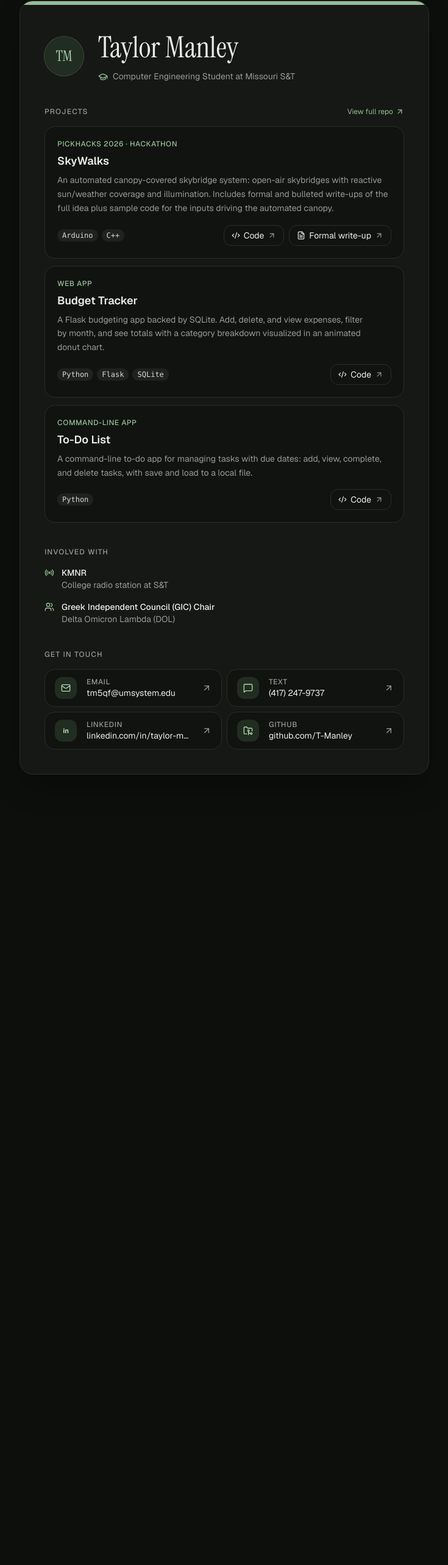
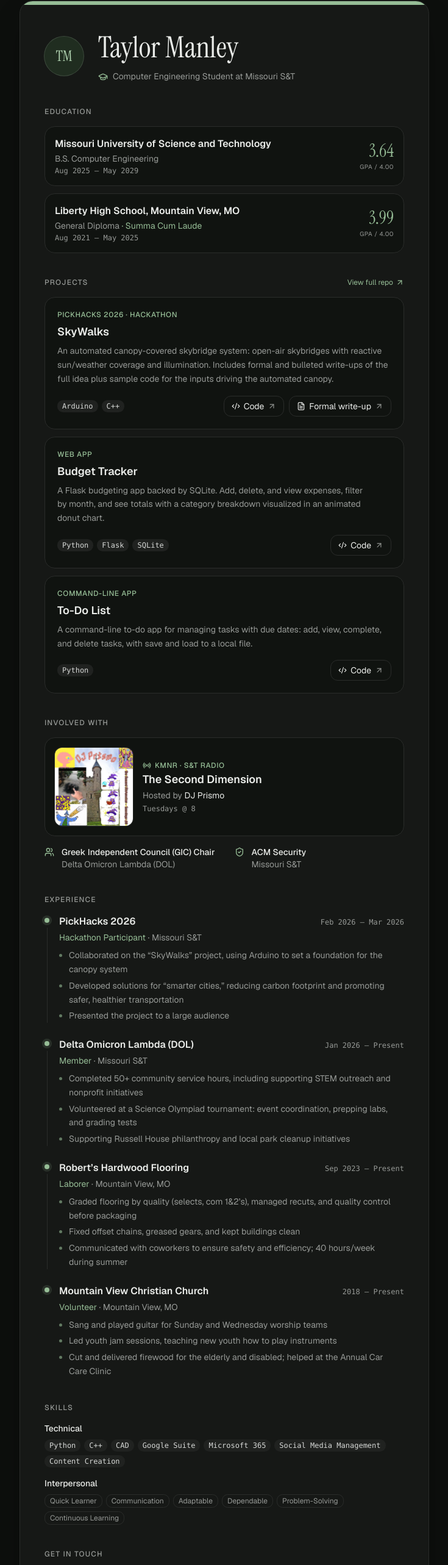
Before and after one commit to T-Manley/Handshake_project, a Next.js app: page / in a window 1280 px wide. Shown: the part 79-2645 px from the top of the page at 61% size, without its empty margins (272-1007 px from the left). Before the commit the page ends 1429 px from the top, so only its background shows below. Built offline with nearby package versions, Linux system fonts and the light colour scheme.

Commit message:
feat: add education, experience, and skills sections
V0-Chat-Id: dB70JI1JSH8

```diff
--- a/app/page.tsx
+++ b/app/page.tsx
@@ -1,7 +1,10 @@
 import { ArrowUpRight, GraduationCap } from 'lucide-react'
 import { ContactLinks } from '@/components/contact-links'
+import { Education } from '@/components/education'
+import { Experience } from '@/components/experience'
 import { Involvement } from '@/components/involvement'
 import { Projects } from '@/components/projects'
+import { Skills } from '@/components/skills'
 
 function SectionHeading({ id, children }: { id: string; children: React.ReactNode }) {
   return (
@@ -48,6 +51,11 @@ export default function Page() {
             <ContactLinks variant="compact" />
           </section>
 
+          <section aria-labelledby="education-heading" className="flex flex-col gap-4">
+            <SectionHeading id="education-heading">Education</SectionHeading>
+            <Education />
+          </section>
+
           <section aria-labelledby="projects-heading" className="flex flex-col gap-4">
             <div className="flex items-center justify-between gap-4">
               <SectionHeading id="projects-heading">Projects</SectionHeading>
@@ -71,6 +79,16 @@ export default function Page() {
             <Involvement />
           </section>
 
+          <section aria-labelledby="experience-heading" className="flex flex-col gap-4">
+            <SectionHeading id="experience-heading">Experience</SectionHeading>
+            <Experience />
+          </section>
+
+          <section aria-labelledby="skills-heading" className="flex flex-col gap-4">
+            <SectionHeading id="skills-heading">Skills</SectionHeading>
+            <Skills />
+          </section>
+
           <section aria-labelledby="contact-heading" className="hidden flex-col gap-4 sm:flex">
             <SectionHeading id="contact-heading">Get in touch</SectionHeading>
             <ContactLinks />
--- /dev/null
+++ b/components/education.tsx
@@ -0,0 +1,47 @@
+const schools = [
+  {
+    school: 'Missouri University of Science and Technology',
+    shortSchool: 'Missouri S&T',
+    degree: 'B.S. Computer Engineering',
+    dates: 'Aug 2025 – May 2029',
+    gpa: '3.64',
+    note: null as string | null,
+  },
+  {
+    school: 'Liberty High School, Mountain View, MO',
+    shortSchool: 'Liberty High School',
+    degree: 'General Diploma',
+    dates: 'Aug 2021 – May 2025',
+    gpa: '3.99',
+    note: 'Summa Cum Laude',
+  },
+]
+
+export function Education() {
+  return (
+    <ul className="flex flex-col gap-3">
+      {schools.map((s) => (
+        <li
+          key={s.school}
+          className="flex items-center justify-between gap-4 rounded-xl border border-border bg-background/60 p-4"
+        >
+          <div className="flex min-w-0 flex-col gap-0.5">
+            <h3 className="text-sm font-semibold text-foreground sm:text-base">
+              <span className="sm:hidden">{s.shortSchool}</span>
+              <span className="hidden sm:inline">{s.school}</span>
+            </h3>
+            <p className="text-sm text-muted-foreground">
+              {s.degree}
+              {s.note && <span className="text-primary"> &middot; {s.note}</span>}
+            </p>
+            <p className="font-mono text-[11px] text-muted-foreground sm:text-xs">{s.dates}</p>
+          </div>
+          <div className="flex shrink-0 flex-col items-end">
+            <span className="font-serif text-2xl leading-none text-primary sm:text-3xl">{s.gpa}</span>
+            <span className="mt-1 text-[10px] uppercase tracking-wider text-muted-foreground">GPA / 4.00</span>
+          </div>
+        </li>
+      ))}
+    </ul>
+  )
+}
--- /dev/null
+++ b/components/experience.tsx
@@ -0,0 +1,92 @@
+type Role = {
+  role: string
+  org: string
+  location: string
+  dates: string
+  summary: string
+  bullets: string[]
+}
+
+const roles: Role[] = [
+  {
+    role: 'Hackathon Participant',
+    org: 'PickHacks 2026',
+    location: 'Missouri S&T',
+    dates: 'Feb 2026 – Mar 2026',
+    summary: 'Built the Arduino foundation for the SkyWalks canopy system.',
+    bullets: [
+      'Collaborated on the “SkyWalks” project, using Arduino to set a foundation for the canopy system',
+      'Developed solutions for “smarter cities,” reducing carbon footprint and promoting safer, healthier transportation',
+      'Presented the project to a large audience',
+    ],
+  },
+  {
+    role: 'Member',
+    org: 'Delta Omicron Lambda (DOL)',
+    location: 'Missouri S&T',
+    dates: 'Jan 2026 – Present',
+    summary: '50+ community service hours, including STEM outreach.',
+    bullets: [
+      'Completed 50+ community service hours, including supporting STEM outreach and nonprofit initiatives',
+      'Volunteered at a Science Olympiad tournament: event coordination, prepping labs, and grading tests',
+      'Supporting Russell House philanthropy and local park cleanup initiatives',
+    ],
+  },
+  {
+    role: 'Laborer',
+    org: 'Robert’s Hardwood Flooring',
+    location: 'Mountain View, MO',
+    dates: 'Sep 2023 – Present',
+    summary: 'Quality control and grading on the production floor.',
+    bullets: [
+      'Graded flooring by quality (selects, com 1&2’s), managed recuts, and quality control before packaging',
+      'Fixed offset chains, greased gears, and kept buildings clean',
+      'Communicated with coworkers to ensure safety and efficiency; 40 hours/week during summer',
+    ],
+  },
+  {
+    role: 'Volunteer',
+    org: 'Mountain View Christian Church',
+    location: 'Mountain View, MO',
+    dates: '2018 – Present',
+    summary: 'Worship team musician and youth jam session leader.',
+    bullets: [
+      'Sang and played guitar for Sunday and Wednesday worship teams',
+      'Led youth jam sessions, teaching new youth how to play instruments',
+      'Cut and delivered firewood for the elderly and disabled; helped at the Annual Car Care Clinic',
+    ],
+  },
+]
+
+export function Experience() {
+  return (
+    <ol className="flex flex-col">
+      {roles.map((r, i) => (
+        <li key={r.org} className="relative flex gap-4 pb-6 last:pb-0">
+          <div className="flex flex-col items-center" aria-hidden="true">
+            <span className="mt-1.5 size-2 shrink-0 rounded-full bg-primary ring-4 ring-primary/15" />
+            {i < roles.length - 1 && <span className="mt-2 w-px flex-1 bg-border" />}
+          </div>
+          <div className="flex min-w-0 flex-1 flex-col gap-1">
+            <div className="flex flex-col gap-0.5 sm:flex-row sm:items-baseline sm:justify-between sm:gap-4">
+              <h3 className="text-sm font-semibold text-foreground sm:text-base">{r.org}</h3>
+              <span className="shrink-0 font-mono text-[11px] text-muted-foreground sm:text-xs">{r.dates}</span>
+            </div>
+            <p className="text-sm text-primary">
+              {r.role}
+              <span className="hidden text-muted-foreground sm:inline"> &middot; {r.location}</span>
+            </p>
+            <p className="text-sm leading-relaxed text-muted-foreground text-pretty sm:hidden">{r.summary}</p>
+            <ul className="mt-1 hidden list-disc flex-col gap-1 pl-4 text-sm leading-relaxed text-muted-foreground marker:text-primary/60 sm:flex">
+              {r.bullets.map((b) => (
+                <li key={b} className="text-pretty">
+                  {b}
+                </li>
+              ))}
+            </ul>
+          </div>
+        </li>
+      ))}
+    </ol>
+  )
+}
--- a/components/involvement.tsx
+++ b/components/involvement.tsx
@@ -1,21 +1,57 @@
-import { Radio, Users } from 'lucide-react'
+import Image from 'next/image'
+import { Radio, ShieldCheck, Users } from 'lucide-react'
 
 const items = [
-  {
-    icon: Radio,
-    title: 'KMNR',
-    detail: 'College radio station at S&T',
-  },
   {
     icon: Users,
     title: 'Greek Independent Council (GIC) Chair',
     detail: 'Delta Omicron Lambda (DOL)',
   },
+  {
+    icon: ShieldCheck,
+    title: 'ACM Security',
+    detail: 'Missouri S&T',
+  },
 ]
+
+function RadioShow() {
+  return (
+    <div className="flex gap-4 rounded-xl border border-border bg-background/60 p-3 sm:p-4">
+      <a
+        href="/images/second-dimension-flyer.png"
+        target="_blank"
+        rel="noopener noreferrer"
+        className="group relative block size-24 shrink-0 overflow-hidden rounded-lg ring-1 ring-border transition hover:ring-primary focus-visible:outline-2 focus-visible:outline-offset-2 focus-visible:outline-ring sm:size-32"
+      >
+        <Image
+          src="/images/second-dimension-flyer.png"
+          alt="Flyer for The Second Dimension with DJ Prismo on KMNR, Tuesdays at 8"
+          fill
+          sizes="(min-width: 640px) 128px, 96px"
+          className="object-cover transition-transform duration-300 group-hover:scale-105"
+        />
+        <span className="sr-only">View full flyer (opens in a new tab)</span>
+      </a>
+      <div className="flex min-w-0 flex-col justify-center gap-1">
+        <span className="inline-flex items-center gap-1.5 text-[11px] font-medium uppercase tracking-wider text-primary sm:text-xs">
+          <Radio className="size-3.5" aria-hidden="true" />
+          KMNR &middot; S&amp;T Radio
+        </span>
+        <h3 className="text-base font-semibold leading-tight text-foreground sm:text-lg">The Second Dimension</h3>
+        <p className="text-sm text-muted-foreground">
+          Hosted by <span className="text-foreground">DJ Prismo</span>
+        </p>
+        <p className="font-mono text-xs text-muted-foreground">Tuesdays @ 8</p>
+      </div>
+    </div>
+  )
+}
 
 export function Involvement() {
   return (
-    <ul className="flex flex-col gap-4">
+    <div className="flex flex-col gap-4">
+      <RadioShow />
+      <ul className="flex flex-col gap-4 sm:flex-row sm:gap-8">
         {items.map(({ icon: Icon, title, detail }) => (
           <li key={title} className="flex items-start gap-3">
             <Icon className="mt-0.5 size-4 shrink-0 text-primary" aria-hidden="true" />
@@ -26,5 +62,6 @@ export function Involvement() {
           </li>
         ))}
       </ul>
+    </div>
   )
 }
--- /dev/null
+++ b/components/skills.tsx
@@ -0,0 +1,36 @@
+const groups = [
+  {
+    label: 'Technical',
+    items: ['Python', 'C++', 'CAD', 'Google Suite', 'Microsoft 365', 'Social Media Management', 'Content Creation'],
+  },
+  {
+    label: 'Interpersonal',
+    items: ['Quick Learner', 'Communication', 'Adaptable', 'Dependable', 'Problem-Solving', 'Continuous Learning'],
+  },
+]
+
+export function Skills() {
+  return (
+    <div className="flex flex-col gap-4">
+      {groups.map((g) => (
+        <div key={g.label} className="flex flex-col gap-2">
+          <h3 className="text-sm font-medium text-foreground">{g.label}</h3>
+          <ul className="flex flex-wrap gap-1.5" aria-label={`${g.label} skills`}>
+            {g.items.map((item) => (
+              <li
+                key={item}
+                className={
+                  g.label === 'Technical'
+                    ? 'rounded-md bg-secondary px-2 py-0.5 font-mono text-xs text-secondary-foreground'
+                    : 'rounded-md border border-border px-2 py-0.5 text-xs text-muted-foreground'
+                }
+              >
+                {item}
+              </li>
+            ))}
+          </ul>
+        </div>
+      ))}
+    </div>
+  )
+}
```
Also changed, not shown: public/images/second-dimension-flyer.png (added). Lines whose indentation alone changed are shown as unchanged.
